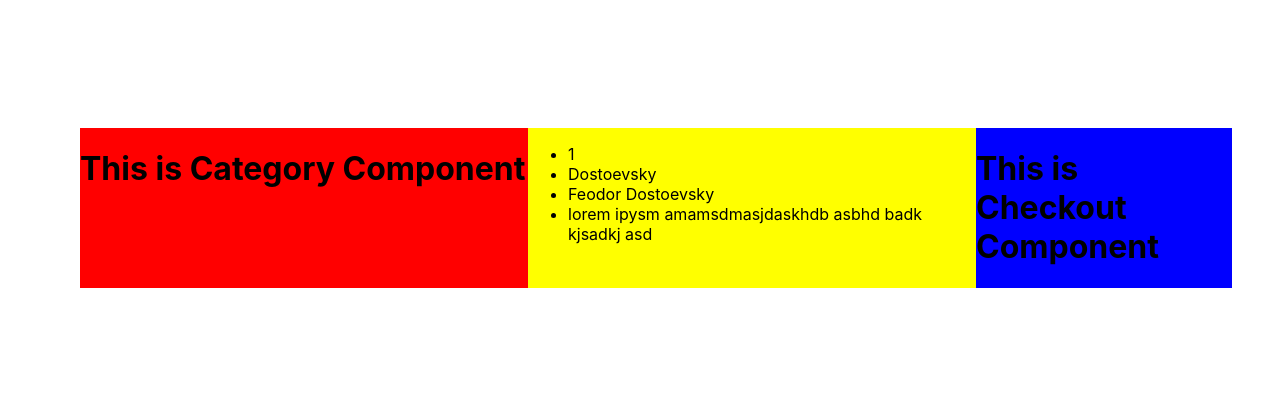
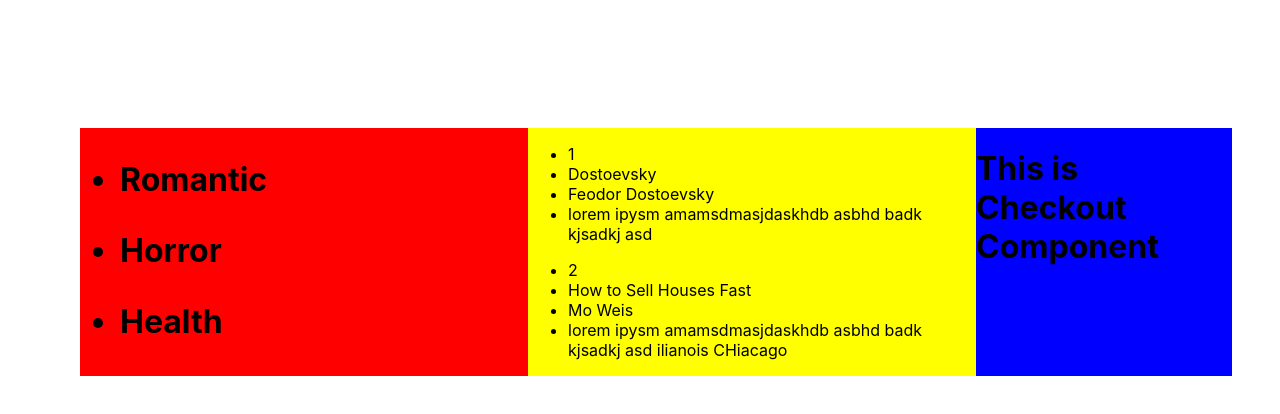
Before and after one commit to mew101/Bookstore, a React (Create React App) app in the folder Front-end/: page / in a window 1280 px wide. Shown: the top 414 px of the page. Built offline with nearby package versions, Linux system fonts and the light colour scheme.

Commit message:
Added props in Category Component

```diff
--- a/Front-end/src/App.js
+++ b/Front-end/src/App.js
@@ -7,22 +7,41 @@ class App extends Component {
   constructor() {
     super();
     this.state = {
-      Category: ['Romantic', 'Horror', 'Health'],
+      category: [
+        { CategoryId: 1, CategoryName: 'Romantic' },
+        { CategoryId: 2, CategoryName: 'Horror' },
+        { CategoryId: 3, CategoryName: 'Health' }
+      ],
       books: [
         {
           BookId: 1,
           BookName: 'Dostoevsky ',
           BookAuthor: 'Feodor Dostoevsky',
+          ImagePath: '',
           Details: 'lorem ipysm amamsdmasjdaskhdb asbhd badk kjsadkj asd'
+        },
+        {
+          BookId: 2,
+          BookName: 'How to Sell Houses Fast',
+          BookAuthor: 'Mo Weis',
+          ImagePath: '',
+          Details: 'lorem ipysm amamsdmasjdaskhdb asbhd badk kjsadkj asd ilianois CHiacago'
         }
       ]
     };
   }
+  addBook = book => {
+    //const books = { ...this.state.book };
+  };
+  addCategory = category =>{
+    //addsCategory
+  }
+
   render() {
     return (
       <div className="App">
-        <Category />
-        <Book books={this.state.books} />
+        <Category addCategory = {this.addCategory} category={this.state.category}/>
+        <Book addBook={this.addBook} books={this.state.books} />
         <Checkout />
       </div>
     );
--- a/Front-end/src/Category.js
+++ b/Front-end/src/Category.js
@@ -2,9 +2,15 @@ import React, { Component } from 'react';
 import './Category.css';
 export default class Category extends Component {
   render() {
+    const { category } = this.props;
+    const categoryOptions = category.map(category => (
+      <ul key={category.categoryId}>
+        <li>{category.CategoryName}</li>
+      </ul>
+    ));
     return (
       <div className="category">
-        <h1>This is Category Component</h1>
+        <h1>{categoryOptions}</h1>
       </div>
     );
   }
```
Also changed, not shown: 1 other file (tests, documents, lock files or other folders).
